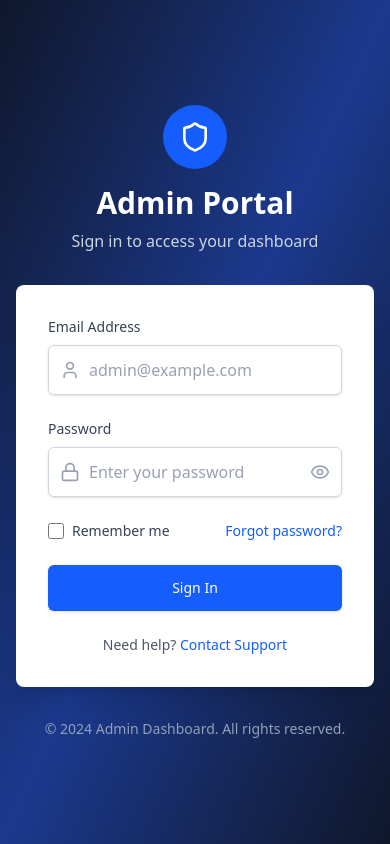
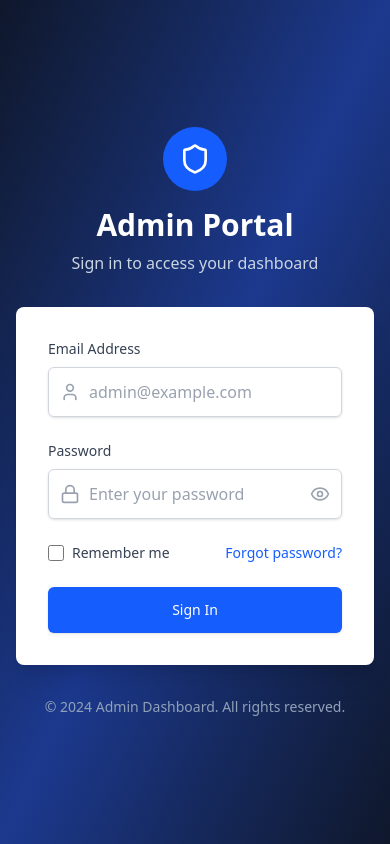
Before and after one commit to jaybhuptani10/Lynksinpharma-admin, a React (Vite) app: page /login in a window 390 px wide. Built offline with nearby package versions, Linux system fonts and the light colour scheme.

Commit message:
Added Phone number in contacts us

```diff
--- a/src/components/Contact/ContactUsTab.jsx
+++ b/src/components/Contact/ContactUsTab.jsx
@@ -24,10 +24,6 @@
   const [showModal, setShowModal] = useState(false);
 
   // Helper to get token from cookies
-  const getToken = () => {
-    const match = document.cookie.match(/token=([^;]+)/);
-    return match ? match[1] : "";
-  };
 
   // Fetch messages
   useEffect(() => {
@@ -110,7 +106,6 @@
 
   // Format date
   const formatDate = (dateString) => {
-    console.log("Formatting date:", dateString);
     if (!dateString) return "N/A";
     const date = new Date(dateString);
     if (isNaN(date.getTime())) return "N/A";
@@ -233,6 +228,9 @@
                       Contact Info
                     </th>
                     <th className="px-6 py-3 text-left text-xs font-medium text-gray-500 uppercase tracking-wider">
+                      Phone
+                    </th>
+                    <th className="px-6 py-3 text-left text-xs font-medium text-gray-500 uppercase tracking-wider">
                       Subject
                     </th>
                     <th className="px-6 py-3 text-left text-xs font-medium text-gray-500 uppercase tracking-wider">
@@ -266,6 +264,11 @@
                               {msg.email || "N/A"}
                             </div>
                           </div>
+                        </div>
+                      </td>
+                      <td className="px-6 py-4">
+                        <div className="text-sm text-gray-900">
+                          {msg.phone || msg.phoneNumber || "N/A"}
                         </div>
                       </td>
                       <td className="px-6 py-4">
@@ -341,7 +344,7 @@
               </div>
 
               <div className="p-6 space-y-6">
-                <div className="grid grid-cols-1 md:grid-cols-2 gap-6">
+                <div className="grid grid-cols-1 md:grid-cols-3 gap-6">
                   <div>
                     <label className="block text-sm font-medium text-gray-700 mb-1">
                       Name
@@ -364,6 +367,16 @@
                           <ExternalLink className="w-4 h-4" />
                         </a>
                       )}
+                    </div>
+                  </div>
+                  <div>
+                    <label className="block text-sm font-medium text-gray-700 mb-1">
+                      Phone Number
+                    </label>
+                    <div className="text-gray-900">
+                      {selectedMessage.phone ||
+                        selectedMessage.phoneNumber ||
+                        "N/A"}
                     </div>
                   </div>
                 </div>
--- a/src/components/auth/Login.jsx
+++ b/src/components/auth/Login.jsx
@@ -230,19 +230,6 @@
           </form>
 
           {/* Additional Links */}
-          <div className="mt-6 text-center">
-            <p className="text-sm text-gray-600">
-              Need help?{" "}
-              <button
-                type="button"
-                onClick={handleContactSupport}
-                disabled={isLoading}
-                className="font-medium text-blue-600 hover:text-blue-500 transition duration-200 disabled:cursor-not-allowed disabled:opacity-50"
-              >
-                Contact Support
-              </button>
-            </p>
-          </div>
         </div>
 
         {/* Footer */}
```
